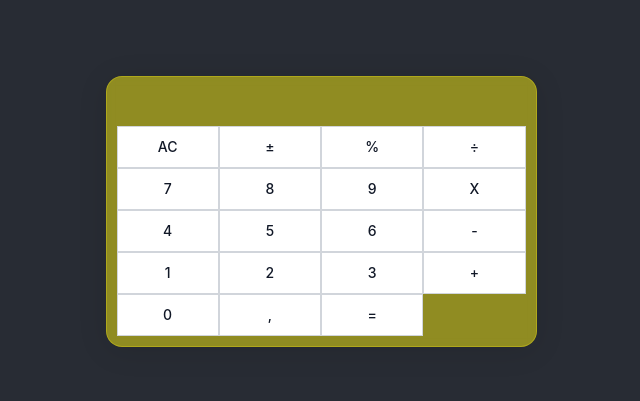
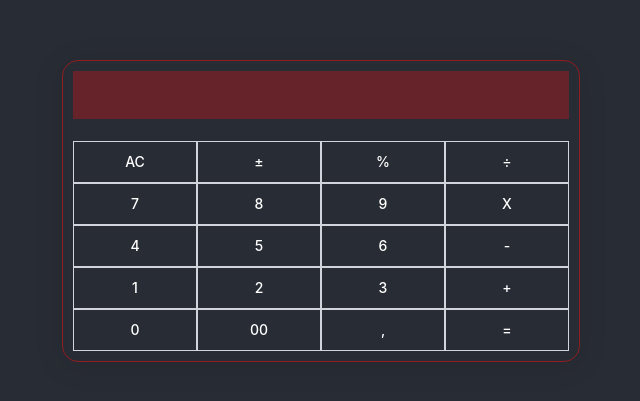
Before and after one commit to huseyinbilen/react-exercises, a React (Create React App) app in the folder 8-calculator/: page / in a window 1280 px wide. Shown: the part 189-590 px from the top of the page, without its empty margins (319-959 px from the left). Built offline with nearby package versions, Linux system fonts and the light colour scheme.

Commit message:
Gui edited

```diff
--- a/8-calculator/src/App.css
+++ b/8-calculator/src/App.css
@@ -12,11 +12,12 @@
 
 .App_body {
   /* From https://css.glass */
-  background: rgba(247, 236, 17, 0.5);
+  /* background: rgba(247, 236, 17, 0.8); */
+  /* background: rgba(247, 17, 17, 0.3); */
   border-radius: 16px;
   box-shadow: 0 4px 30px rgba(0, 0, 0, 0.1);
   backdrop-filter: blur(5px);
   -webkit-backdrop-filter: blur(5px);
-  border: 1px solid rgba(247, 236, 17, 0.3);
+  border: 1px solid rgba(247, 17, 17, 0.5);
   padding: 10px;
 }
--- a/8-calculator/src/components/Button.js
+++ b/8-calculator/src/components/Button.js
@@ -1,6 +1,6 @@
 function Button(props) {
     return (
-        <button type="button" class="text-gray-900 bg-white border border-gray-300 hover:bg-gray-100 focus:ring-gray-200 font-medium text-sm px-5 py-2.5 dark:bg-gray-800 dark:text-white dark:border-gray-600 dark:hover:bg-gray-700 dark:hover:border-gray-600">{props.value}</button>
+        <button type="button" class={`${props.color}  border border-gray-300 hover:bg-gray-100 focus:ring-gray-200 font-medium text-sm px-5 py-2.5  dark:text-white dark:border-gray-600 dark:hover:border-gray-600`}>{props.value}</button>
     );
 }
 
--- a/8-calculator/src/components/ButtonGroup.js
+++ b/8-calculator/src/components/ButtonGroup.js
@@ -4,25 +4,26 @@ import './ButtonGroup.css';
 function ButtonGroup() {
     return (
         <div className="btn_group_body">
-            <Button value={"AC"}/>
-            <Button value={"±"}/>
-            <Button value={"%"}/>
-            <Button value={"÷"}/>
-            <Button value={7}/>
-            <Button value={8}/>
-            <Button value={9}/>
-            <Button value={"X"}/>
-            <Button value={4}/>
-            <Button value={5}/>
-            <Button value={6}/>
-            <Button value={"-"}/>
-            <Button value={1}/>
-            <Button value={2}/>
-            <Button value={3}/>
-            <Button value={"+"}/>
-            <Button value={0}/>
-            <Button value={","}/>
-            <Button value={"="}/>
+            <Button value={"AC"} color={"dark:bg-blue-800 dark:hover:bg-gray-700"}/>
+            <Button value={"±"} color={"dark:bg-blue-800 dark:hover:bg-gray-700"}/>
+            <Button value={"%"} color={"dark:bg-blue-800 dark:hover:bg-gray-700"}/>
+            <Button value={"÷"} color={"dark:bg-yellow-700 dark:hover:bg-yellow-900"}/>
+            <Button value={7} color={"dark:bg-gray-800 dark:hover:bg-gray-700"}/>
+            <Button value={8} color={"dark:bg-gray-800 dark:hover:bg-gray-700"}/>
+            <Button value={9} color={"dark:bg-gray-800 dark:hover:bg-gray-700"}/>
+            <Button value={"X"} color={"dark:bg-yellow-700 dark:hover:bg-yellow-900"}/>
+            <Button value={4} color={"dark:bg-gray-800 dark:hover:bg-gray-700"}/>
+            <Button value={5} color={"dark:bg-gray-800 dark:hover:bg-gray-700"}/>
+            <Button value={6} color={"dark:bg-gray-800 dark:hover:bg-gray-700"}/>
+            <Button value={"-"} color={"dark:bg-yellow-700 dark:hover:bg-yellow-900"}/>
+            <Button value={1} color={"dark:bg-gray-800 dark:hover:bg-gray-700"}/>
+            <Button value={2} color={"dark:bg-gray-800 dark:hover:bg-gray-700"}/>
+            <Button value={3} color={"dark:bg-gray-800 dark:hover:bg-gray-700"}/>
+            <Button value={"+"} color={"dark:bg-yellow-700 dark:hover:bg-yellow-900"}/>
+            <Button value={0} color={"dark:bg-gray-800 dark:hover:bg-gray-700"}/>
+            <Button value={"00"} color={"dark:bg-gray-800 dark:hover:bg-gray-700"}/>
+            <Button value={","} color={"dark:bg-blue-800 dark:hover:bg-gray-700"}/>
+            <Button value={"="} color={"dark:bg-yellow-700 dark:hover:bg-yellow-900"}/>
 
         </div>
     );
--- a/8-calculator/src/components/Display.css
+++ b/8-calculator/src/components/Display.css
@@ -1,3 +1,10 @@
+.display {
+    width: 100%;
+    height: 70px;
+}
+
 input {
-    background: rgba(0, 0, 0, 0);
+    background: rgba(247, 17, 17, 0.3);
+    font-size: 2rem;
+    text-align: right;
 }
--- a/8-calculator/src/components/Display.js
+++ b/8-calculator/src/components/Display.js
@@ -1,7 +1,7 @@
 import './Display.css';
 function Display() {
     return (
-        <div>
+        <div className="display">
             <input type="text"></input>
         </div>
     );
```
